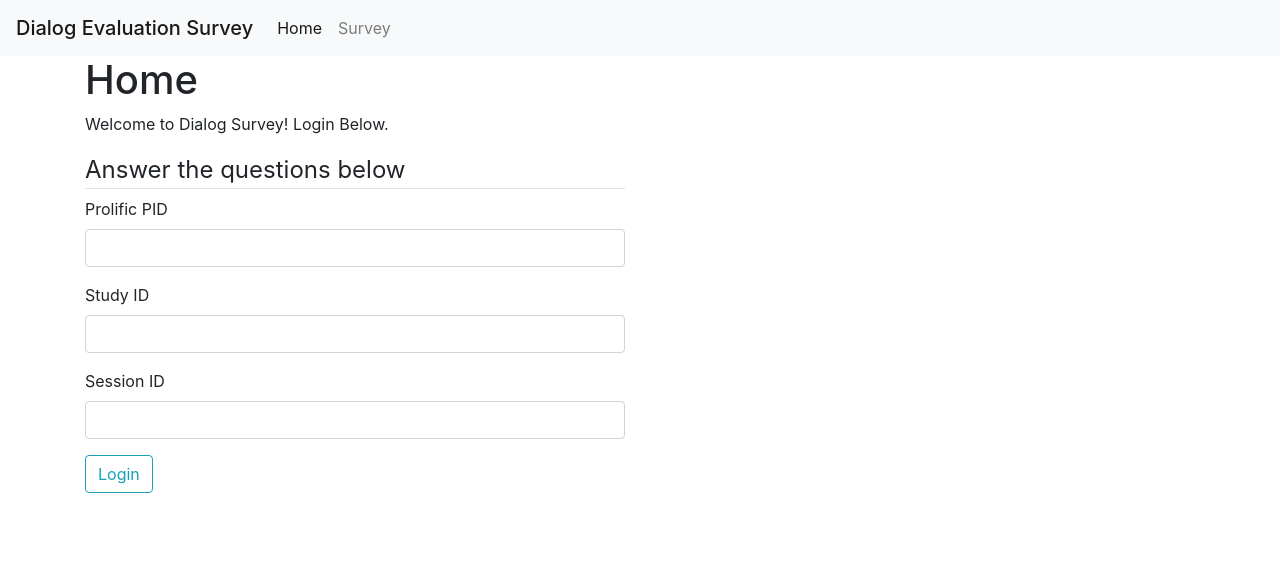
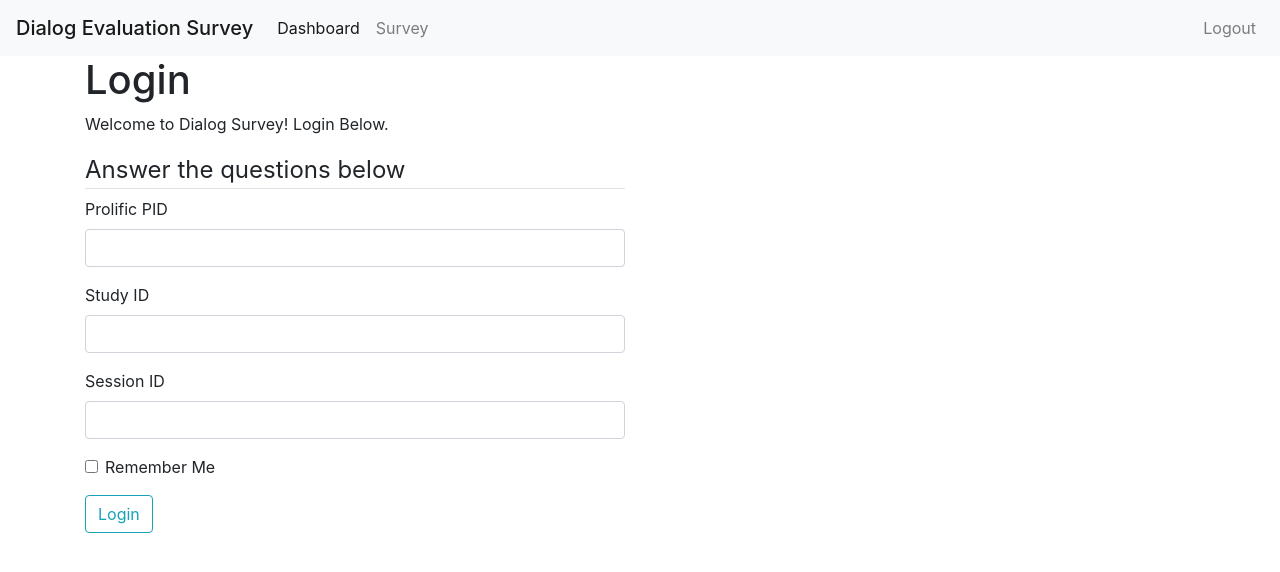
Before and after one commit to bsantraigi/ML-SurveyTool-Flask, a Flask app: page / in a window 1280 px wide. Shown: the top 572 px of the page. Run offline with Flask 2, Linux system fonts and the light colour scheme; some libraries are stand-ins or nearby versions.

Commit message:
Login is working now

```diff
--- a/app.py
+++ b/app.py
@@ -1,19 +1,25 @@
 from datetime import datetime
 import random
 import json
-from flask import request
+from flask import request, flash, redirect, url_for
 from flask import Flask
 from flask import render_template
 from flask_sqlalchemy import SQLAlchemy
 from forms import SurveyForm, LoginForm
+from flask_login import LoginManager, UserMixin, login_user, current_user, logout_user, login_required
 
 app = Flask(__name__)
 app.config['SECRET_KEY'] = 'c60ab121a433e814649e0640e73c1f2f'
 app.config['SQLALCHEMY_DATABASE_URI'] = 'sqlite:///site.db'
+login_manager = LoginManager(app)
 
 db = SQLAlchemy(app)
 
-class User(db.Model):
+@login_manager.user_loader
+def load_user(user_id):
+    return User.query.get(int(user_id))
+
+class User(db.Model, UserMixin):
     id = db.Column(db.Integer, primary_key=True)
     prolific_pid = db.Column(db.String(20), unique=True, nullable=False)
     ref_url = db.Column(db.String(100), nullable=False)
@@ -58,8 +64,10 @@ class Submission(db.Model):
 
 
 @app.route('/', methods=['GET', 'POST'])
-@app.route('/home', methods=['GET', 'POST'])
-def home():
+@app.route('/login', methods=['GET', 'POST'])
+def login():
+    if current_user.is_authenticated:
+        return redirect(url_for('dashboard'))
     # Check if there's any get parameters
     if request.args:
         print(request.args)
@@ -82,12 +90,28 @@ def home():
             user = User(prolific_pid=login_form.prolific_pid.data, ref_url="test")
             db.session.add(user)
             db.session.commit()
+            flash(f'Account created for {login_form.prolific_pid.data}!', 'success')
+        else:
+            flash(f'Logging in with existing account for {login_form.prolific_pid.data}!', 'success')
+        login_user(user, remember=login_form.remember_me.data)
+        return redirect(url_for('dashboard'))
 
     # Show a basic html with a header and a link to /survey
-    return render_template('home.html', title="Home", login_form=login_form, url_args=url_args)
+    return render_template('login.html', title="Login", login_form=login_form, url_args=url_args)
+
+
+@app.route('/dashboard')
+def dashboard():
+    if not current_user.is_authenticated:
+        return redirect(url_for('login'))
+    # Show a basic html with a header and a link to /survey
+    return render_template('dashboard.html', title="Dashboard")
+
 
 @app.route('/survey', methods=['GET', 'POST'])
 def survey():
+    if not current_user.is_authenticated:
+        return redirect(url_for('login'))
     # Show a form with the fields from SurveyForm
     form = SurveyForm()
     questions = Question.query.filter_by(is_active=True).all()
@@ -97,5 +121,10 @@ def survey():
     question.context = json.loads(question.context)
     return render_template('survey.html', title='Survey', form=form, question=question)
 
+@app.route('/logout')
+def logout():
+    logout_user()
+    return redirect(url_for('login'))
+
 if __name__ == '__main__':
     app.run(debug=True, host='0.0.0.0', port=20013)
--- a/forms.py
+++ b/forms.py
@@ -38,6 +38,7 @@ class LoginForm(FlaskForm):
     prolific_pid = StringField('Prolific PID', validators=[DataRequired()])
     study_id = StringField('Study ID', validators=[DataRequired()])
     session_id = StringField('Session ID', validators=[DataRequired()])
+    remember_me = BooleanField('Remember Me')
     submit = SubmitField('Login')
 
 
--- a/requirements.py
+++ b/requirements.py
@@ -1,2 +1,4 @@
 flask
 flask-wtf
+flask-bcrypt
+flask-login
--- a/templates/layout.html
+++ b/templates/layout.html
@@ -24,12 +24,19 @@
       </button>
       <div class="collapse navbar-collapse" id="navbarNav">
           <ul class="navbar-nav">
-            <li class="nav-item active">
-              <a class="nav-link" href={{ url_for("home") }}>Home <span class="sr-only">(current)</span></a>
-            </li>
-            <li class="nav-item">
-              <a class="nav-link" href={{ url_for("survey") }}>Survey</a>
-            </li>
+              <li class="nav-item active">
+                  <a class="nav-link" href={{ url_for("dashboard") }}>Dashboard <span class="sr-only">(current)</span></a>
+              </li>
+              <li class="nav-item">
+                  <a class="nav-link" href={{ url_for("survey") }}>Survey</a>
+              </li>
+          </ul>
+      </div>
+      <div class="collapse navbar-collapse justify-content-end" id="navbarNav">
+          <ul class="navbar-nav">
+              <li class="nav-item">
+                  <a class="nav-link" href={{ url_for("logout") }}>Logout</a>
+              </li>
           </ul>
         </div>
     </nav>
--- a/templates/home.html
+++ b/templates/login.html
@@ -1,12 +1,12 @@
 {% extends "layout.html" %}
 
 {% block content %}
-    <h1>Home</h1>
+    <h1>Login</h1>
     <p>Welcome to Dialog Survey! Login Below.</p>
 
     <div class="row">
         <div class="col-md-6">
-            <form action="{{ url_for('home') }}" method="post">
+            <form action="{{ url_for('login') }}" method="post">
                 {{ login_form.hidden_tag() }}
                 <fieldset>
                     <legend class="border-bottom">Answer the questions below</legend>
@@ -22,6 +22,10 @@
                         {{ login_form.session_id.label(class="form-control-label") }}
                         {{ login_form.session_id(class="form-control", value=url_args.SESSION_ID) }}
                     </div>
+                    <div class="form-group form-check">
+                        {{ login_form.remember_me(class="form-check-input") }}
+                        {{ login_form.remember_me.label(class="form-check-label") }}
+                    </div>
                     <div class="form-group">
                         {{ login_form.submit(class="btn btn-outline-info") }}
                     </div>
```
Also changed, not shown: templates/dashboard.html (added, +13 -0 lines).
